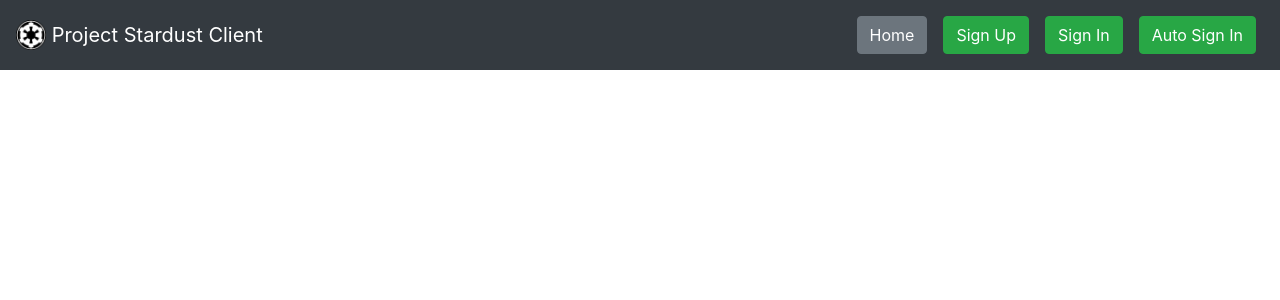
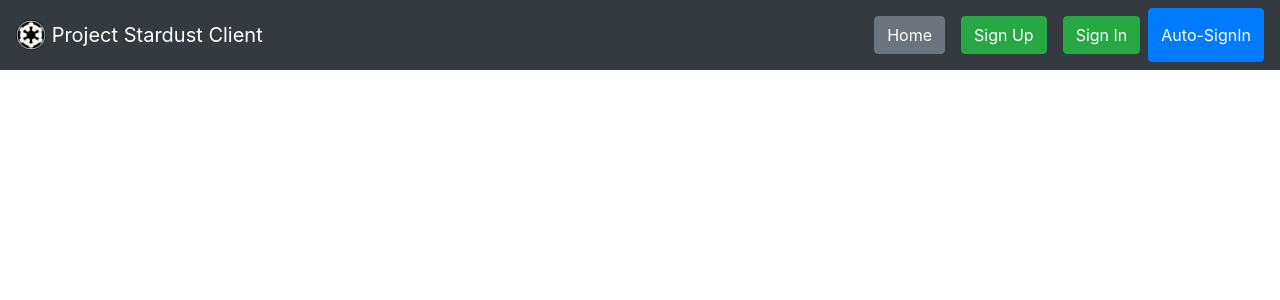
Before and after one commit to GA-The-Empire/project-stardust-client, a React app: page /#/ in a window 1280 px wide. Shown: the top 300 px of the page. Built offline with nearby package versions, Linux system fonts and the light colour scheme.

Commit message:
Change auto-signin button, chat scrollbar
Changed auto sign in so it's not a route
Changed chat scroll bar's color and radius
changed chat margins

```diff
--- a/public/index.html
+++ b/public/index.html
@@ -1,5 +1,6 @@
 <!DOCTYPE html>
 <html lang="en">
+
 <head>
   <meta charset="utf-8">
   <meta name="viewport" content="width=device-width, initial-scale=1, shrink-to-fit=no">
@@ -10,10 +11,12 @@
 
   <title>Project Stardust</title>
 </head>
+
 <body>
   <noscript>
     You need to enable JavaScript to run this app.
   </noscript>
   <div id="root"></div>
 </body>
+
 </html>
--- a/src/components/App/App.js
+++ b/src/components/App/App.js
@@ -9,7 +9,6 @@ import SignIn from '../SignIn/SignIn'
 import SignOut from '../SignOut/SignOut'
 import ChangePassword from '../ChangePassword/ChangePassword'
 import ChangeUserName from '../ChangeUserName/ChangeUserName'
-import AutoSignIn from '../AutoSignIn/AutoSignIn'
 import Chat from '../Chat/Chat'
 
 class App extends Component {
@@ -35,7 +34,7 @@ class App extends Component {
 
     return (
       <Fragment>
-        <Header user={user} />
+        <Header user={user} msgAlert={this.msgAlert} setUser={this.setUser} />
         {msgAlerts.map((msgAlert, index) => (
           <AutoDismissAlert
             key={index}
@@ -53,9 +52,6 @@ class App extends Component {
           )} />
           <Route exact path='/sign-in' render={() => (
             <SignIn msgAlert={this.msgAlert} setUser={this.setUser} />
-          )} />
-          <Route exact path='/autosign-in' render={() => (
-            <AutoSignIn msgAlert={this.msgAlert} setUser={this.setUser} />
           )} />
           <AuthenticatedRoute exact user={user} path='/sign-out' render={() => (
             <SignOut msgAlert={this.msgAlert} clearUser={this.clearUser} user={user} />
--- a/src/components/AutoSignIn/AutoSignIn.js
+++ b/src/components/AutoSignIn/AutoSignIn.js
@@ -4,7 +4,6 @@ import { withRouter } from 'react-router-dom'
 import { signIn } from '../../api/auth'
 import messages from '../AutoDismissAlert/messages'
 
-import Form from 'react-bootstrap/Form'
 import Button from 'react-bootstrap/Button'
 
 class AutoSignIn extends Component {
@@ -24,11 +23,11 @@ class AutoSignIn extends Component {
   onSignIn = event => {
     event.preventDefault()
 
-    const { msgAlert, history, setUser } = this.props
+    const { msgAlerts, history, setUser } = this.props
 
     signIn(this.state)
       .then(res => setUser(res.data.user))
-      .then(() => msgAlert({
+      .then(() => msgAlerts({
         heading: 'Auto Sign In Success',
         message: messages.signInSuccess,
         variant: 'success'
@@ -36,7 +35,7 @@ class AutoSignIn extends Component {
       .then(() => history.push('/'))
       .catch(error => {
         this.setState({ email: 't@t', password: 't' })
-        msgAlert({
+        msgAlerts({
           heading: 'Auto Sign In Failed with error: ' + error.message,
           message: messages.signInFailure,
           variant: 'danger'
@@ -46,19 +45,13 @@ class AutoSignIn extends Component {
 
   render () {
     return (
-      <div className="row">
-        <div className="col-sm-10 col-md-8 mx-auto mt-5">
-          <h3>Auto Sign In</h3>
-          <Form onSubmit={this.onSignIn}>
-            <Button
-              variant="primary"
-              type="submit"
-            >
-              Submit
-            </Button>
-          </Form>
-        </div>
-      </div>
+      <Button
+        variant="primary"
+        type="click"
+        onClick={this.onSignIn}
+      >
+        Auto-SignIn
+      </Button>
     )
   }
 }
--- a/src/components/Chat/Chat.js
+++ b/src/components/Chat/Chat.js
@@ -19,7 +19,6 @@ const Chat = (user) => {
     })
 
     socketRef.current.on('message', (message) => {
-      console.log('here')
       receivedMessage(message)
     })
   }, [])
@@ -30,7 +29,6 @@ const Chat = (user) => {
 
   function sendMessage (e) {
     e.preventDefault()
-    console.log(user)
     const messageObject = {
       body: user.user.userName + ' - ' + message,
       id: yourID
--- a/src/components/Header/Header.js
+++ b/src/components/Header/Header.js
@@ -1,6 +1,7 @@
 import React, { Fragment } from 'react'
 import Nav from 'react-bootstrap/Nav'
 import Navbar from 'react-bootstrap/Navbar'
+import AutoSignIn from '../AutoSignIn/AutoSignIn'
 import { Button } from 'react-bootstrap'
 
 const authenticatedOptions = (
@@ -16,7 +17,6 @@ const unauthenticatedOptions = (
   <Fragment>
     <Nav.Link href="#sign-up">{<Button variant="success">Sign Up</Button>}</Nav.Link>
     <Nav.Link href="#sign-in">{<Button variant="success">Sign In</Button>}</Nav.Link>
-    <Nav.Link href="#autosign-in">{<Button variant="success">Auto Sign In</Button>}</Nav.Link>
   </Fragment>
 )
 
@@ -26,7 +26,7 @@ const alwaysOptions = (
   </Fragment>
 )
 
-const Header = ({ user }) => (
+const Header = ({ user, msgAlert, setUser }) => (
   <Navbar bg="dark" variant="dark" expand="md">
     <Navbar.Brand href="#">
       <img
@@ -44,6 +44,8 @@ const Header = ({ user }) => (
         { user && <span className="navbar-text mr-2">Welcome, {user.userName}</span>}
         { alwaysOptions }
         { user ? authenticatedOptions : unauthenticatedOptions }
+        {console.log(msgAlert)}
+        { !user && <AutoSignIn msgAlerts={msgAlert} setUser={setUser} />}
       </Nav>
     </Navbar.Collapse>
   </Navbar>
--- a/src/index.scss
+++ b/src/index.scss
@@ -28,16 +28,18 @@ main.container {
 }
 
 .textArea1 {
-  width: 98%;
+  width: 100%;
   height: 100px;
   border-radius: 10px;
   margin-top: 10px;
   padding-left: 10px;
   padding-top: 10px;
+  padding-right: 10px;
   font-size: 17px;
   background-color: transparent;
   border: 1px solid lightgray;
   outline: none;
+  overflow-wrap: break-word;
   color: lightgray;
   letter-spacing: 1px;
   line-height: 20px;
@@ -49,6 +51,7 @@ main.container {
 .button1 {
   // background-color: #43464b;
   width: 100%;
+  margin-top: 10px;
   border: none;
   height: 50px;
   border-radius: 10px;
@@ -68,15 +71,17 @@ main.container {
 }
 
 .myMessage1 {
-  width: 45%;
+  width: 80%;
   background-color: white;
   color: black;
   padding: 10px;
-  margin-right: 5px;
+  margin-right: 10px;
+  margin-top: 10px;
   text-align: center;
+  overflow-wrap: break-word;
   border: 1px solid darkgrey;
-  border-top-right-radius: 10%;
-  border-bottom-right-radius: 10%;
+  border-top-right-radius: 10px;
+  border-bottom-right-radius: 10px;
 }
 
 .partnerRow1 {
@@ -84,13 +89,37 @@ main.container {
 }
 
 .partnerMessage1 {
-  width: 45%;
+  width: 80%;
   background-color: black;
   color: white;
   border: 1px solid lightgray;
   padding: 10px;
+  overflow-wrap: break-word;
   margin-left: 5px;
+  margin-top: 10px;
   text-align: center;
-  border-top-left-radius: 10%;
-  border-bottom-left-radius: 10%;
+  border-top-left-radius: 10px;
+  border-bottom-left-radius: 10px;
 }
+
+::-webkit-scrollbar {
+  width: 10px;
+}
+
+/* Track */
+::-webkit-scrollbar-track {
+  background: #f1f1f1;
+  border-radius: 13px;
+}
+
+/* Handle */
+::-webkit-scrollbar-thumb {
+  background: #888;
+  border-radius: 13px;
+}
+
+/* Handle on hover */
+::-webkit-scrollbar-thumb:hover {
+  /* background: #555; */
+  background: red;
+}
```
Lines whose indentation alone changed are shown as unchanged.
